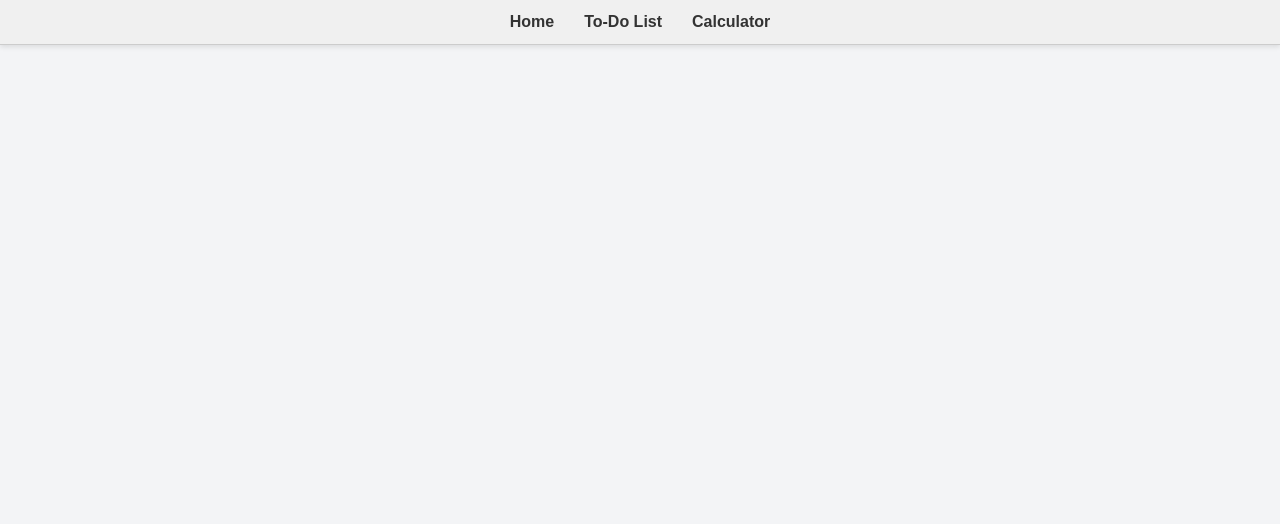
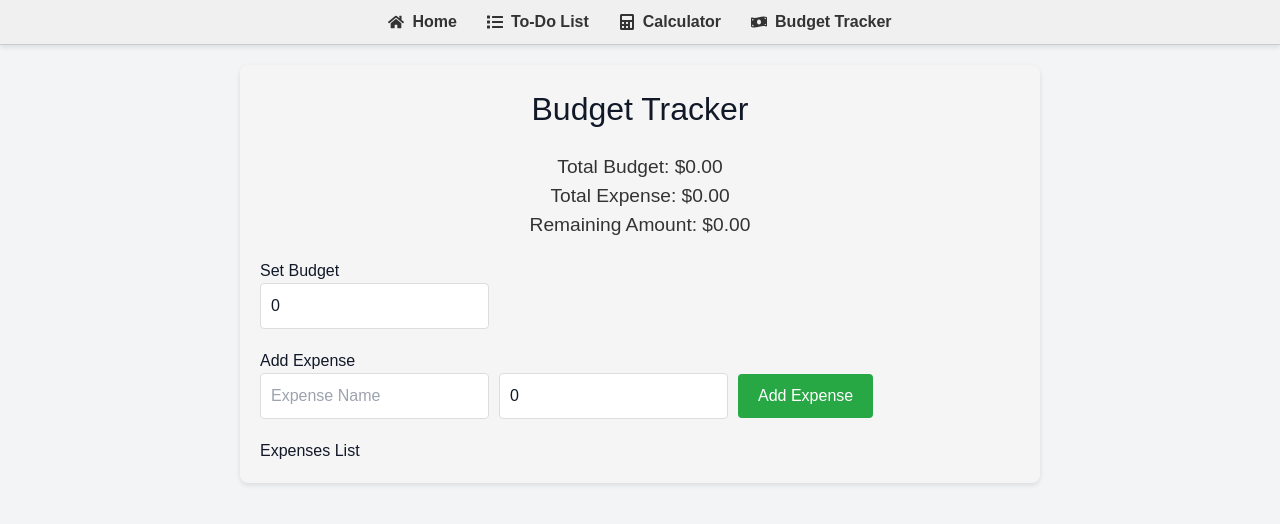
Before and after one commit to KarempudiKrishnaMurthy/MiniProjects, a React (Create React App) app: page /budget-tracker in a window 1280 px wide. Shown: the top 524 px of the page. Built offline with nearby package versions, Linux system fonts and the light colour scheme.

Commit message:
mini prj 2

```diff
--- a/package.json
+++ b/package.json
@@ -11,6 +11,7 @@
     "primereact": "^10.8.2",
     "react": "^18.3.1",
     "react-dom": "^18.3.1",
+    "react-icons": "^5.3.0",
     "react-router-dom": "^6.26.1",
     "react-scripts": "5.0.1",
     "web-vitals": "^2.1.4"
--- a/src/App.js
+++ b/src/App.js
@@ -1,9 +1,10 @@
 import React from "react";
 import { BrowserRouter as Router, Route, Routes } from "react-router-dom";
 import "./App.css";
-import NavBar from "./components/Navbar/Navbar.jsx"; // Import the NavBar component
-import ToDoList from "./MiniProjects/ToDoList/ToDoList.jsx"; // Import your To-Do List component
+import NavBar from "./components/Navbar/Navbar.jsx";
+import ToDoList from "./MiniProjects/ToDoList/ToDoList.jsx";
 import Calculator from "./MiniProjects/Calculator/Calculator.jsx";
+import BudgetTracker from "../src/MiniProjects/Budget-tracker/Budget_tracker.jsx"; // Import the BudgetTracker component
 
 function App() {
   return (
@@ -14,7 +15,8 @@ function App() {
           <Routes>
             <Route path="/" element={<Home />} />
             <Route path="/todo" element={<ToDoList />} />
-            <Route path="/calculator" element={<Calculator/>} />
+            <Route path="/calculator" element={<Calculator />} />
+            <Route path="/budget-tracker" element={<BudgetTracker />} /> {/* Add BudgetTracker route */}
           </Routes>
         </div>
       </div>
@@ -39,7 +41,14 @@ function Home() {
       >
         Go to Calculator Components
       </button>
+      <button
+        onClick={() => window.location.href = '/budget-tracker'}
+        className="button bg-blue-500 hover:bg-blue-600 ml-4"
+      >
+        Go to Budget Tracker
+      </button>
     </div>
   );
 }
+
 export default App;
--- /dev/null
+++ b/src/MiniProjects/Budget-tracker/Budget_tracker.css
@@ -0,0 +1,79 @@
+   .budget-tracker-container {
+    max-width: 800px;
+    margin: 0 auto;
+    padding: 20px;
+    background-color: #f5f5f5;
+    border-radius: 8px;
+    box-shadow: 0 2px 5px rgba(0,0,0,0.1);
+  }
+
+  .budget-tracker-container h1 {
+    text-align: center;
+    font-size: 2em;
+    margin-bottom: 20px;
+  }
+
+  .summary {
+    text-align: center;
+    margin-bottom: 20px;
+  }
+
+  .summary h2 {
+    font-size: 1.2em;
+    color: #333;
+  }
+
+  .set-budget, .add-expense {
+    margin-bottom: 20px;
+  }
+
+  .set-budget input, .add-expense input {
+    padding: 10px;
+    border: 1px solid #ddd;
+    border-radius: 4px;
+    margin-right: 10px;
+  }
+
+  .add-expense button {
+    background-color: #28a745;
+    color: white;
+    border: none;
+    border-radius: 4px;
+    padding: 10px 20px;
+    cursor: pointer;
+    font-size: 16px;
+    transition: background-color 0.3s ease;
+  }
+
+  .add-expense button:hover {
+    background-color: #218838;
+  }
+
+  .expenses-list ul {
+    list-style-type: none;
+    padding: 0;
+  }
+
+  .expenses-list li {
+    display: flex;
+    justify-content: space-between;
+    padding: 10px;
+    border-bottom: 1px solid #ddd;
+    margin-bottom: 5px;
+    background-color: #fff;
+    border-radius: 4px;
+  }
+
+  .expenses-list button {
+    background-color: #dc3545;
+    color: white;
+    border: none;
+    border-radius: 4px;
+    padding: 5px 10px;
+    cursor: pointer;
+    transition: background-color 0.3s ease;
+  }
+
+  .expenses-list button:hover {
+    background-color: #c82333;
+  }
--- /dev/null
+++ b/src/MiniProjects/Budget-tracker/Budget_tracker.jsx
@@ -0,0 +1,84 @@
+import React, { useState } from 'react';
+import "./Budget_tracker.css"
+
+export default function BudgetTracker() {
+    const [budget, setBudget] = useState(0);
+    const [expenseName, setExpenseName] = useState("");
+    const [expenseAmount, setExpenseAmount] = useState(0); // Initialized with 0
+    const [expenses, setExpenses] = useState([]);
+
+    const handleAddExpense = (e) => {
+        e.preventDefault();
+
+        if (expenseName && expenseAmount > 0) {
+            const newExpense = {
+                id: expenses.length + 1,
+                name: expenseName,
+                amount: parseFloat(expenseAmount),
+            };
+            if (totalExpense + newExpense.amount > budget) {
+                alert('Total expenses exceed the budget!');
+                return;
+            }
+            setExpenses([...expenses, newExpense]);
+            setExpenseName("");
+            setExpenseAmount(0);
+        }
+    };
+
+    const handleRemoveExpense = (id) => {
+        const updatedExpenses = expenses.filter(expense => expense.id !== id);
+        setExpenses(updatedExpenses);
+    };
+
+    const totalExpense = expenses.reduce((acc, curr) => acc + curr.amount, 0);
+
+    return (
+        <div className="budget-tracker-container">
+            <h1>Budget Tracker</h1>
+            <div className="summary">
+                <h2>Total Budget: ${isNaN(budget) ? '0' : budget.toFixed(2)}</h2>
+                <h2>Total Expense: ${totalExpense.toFixed(2)}</h2>
+                <h2>Remaining Amount: ${Math.max(budget - totalExpense, 0).toFixed(2)}</h2>
+            </div>
+            <div className="set-budget">
+                <h3>Set Budget</h3>
+                <input
+                    type="number"
+                    value={budget}
+                    onChange={(e) => setBudget(parseFloat(e.target.value))}
+                    placeholder="Enter the Budget"
+                />
+            </div>
+            <form onSubmit={handleAddExpense}>
+                <div className="add-expense">
+                    <h3>Add Expense</h3>
+                    <input
+                        type="text"
+                        value={expenseName}
+                        onChange={(e) => setExpenseName(e.target.value)}
+                        placeholder="Expense Name"
+                    />
+                    <input
+                        type="number"
+                        value={expenseAmount}
+                        onChange={(e) => setExpenseAmount(parseFloat(e.target.value))}
+                        placeholder="Expense Amount"
+                    />
+                    <button type="submit">Add Expense</button>
+                </div>
+            </form>
+            <div className="expenses-list">
+                <h3>Expenses List</h3>
+                <ul>
+                    {expenses.map((expense) => (
+                        <li key={expense.id}>
+                            {expense.name}: ${expense.amount.toFixed(2)}
+                            <button onClick={() => handleRemoveExpense(expense.id)}>Remove</button>
+                        </li>
+                    ))}
+                </ul>
+            </div>
+        </div>
+    );
+}
--- a/src/components/Navbar/Navbar.jsx
+++ b/src/components/Navbar/Navbar.jsx
@@ -1,11 +1,13 @@
 import React from "react";
 import { Link } from "react-router-dom";
+import { FaHome, FaList, FaCalculator, FaMoneyBillWave } from 'react-icons/fa'; // Import the required icons
 
 const NavBar = () => {
   return (
     <nav
       style={{
         display: "flex",
+        alignItems: "center",
         justifyContent: "center",
         padding: "10px",
         backgroundColor: "#f0f0f0",
@@ -16,35 +18,54 @@ const NavBar = () => {
       <Link
         to="/"
         style={{
+          display: "flex",
+          alignItems: "center",
           margin: "0 15px",
           textDecoration: "none",
           color: "#333",
           fontWeight: "bold",
         }}
       >
-        Home
+        <FaHome style={{ marginRight: "8px" }} /> Home
       </Link>
       <Link
         to="/todo"
         style={{
+          display: "flex",
+          alignItems: "center",
           margin: "0 15px",
           textDecoration: "none",
           color: "#333",
           fontWeight: "bold",
         }}
       >
-        To-Do List
+        <FaList style={{ marginRight: "8px" }} /> To-Do List
       </Link>
       <Link
         to="/calculator"
         style={{
+          display: "flex",
+          alignItems: "center",
           margin: "0 15px",
           textDecoration: "none",
           color: "#333",
           fontWeight: "bold",
         }}
       >
-        Calculator
+        <FaCalculator style={{ marginRight: "8px" }} /> Calculator
+      </Link>
+      <Link
+        to="/budget-tracker"
+        style={{
+          display: "flex",
+          alignItems: "center",
+          margin: "0 15px",
+          textDecoration: "none",
+          color: "#333",
+          fontWeight: "bold",
+        }}
+      >
+        <FaMoneyBillWave style={{ marginRight: "8px" }} /> Budget Tracker
       </Link>
     </nav>
   );
```
Also changed, not shown: src/MiniProjects/Calculator/Calculator.jsx (line endings or trailing spaces), 1 other file (tests, documents, lock files or other folders).
